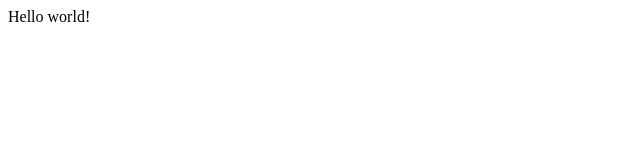
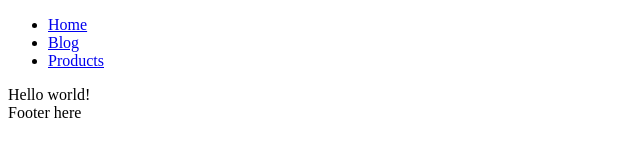
Before and after one commit to shejoycn/gatsby-site, a Gatsby site: page / in a window 1280 px wide. Shown: the whole page, without its empty margins (0-640 px from the left). Built offline with nearby package versions, Linux system fonts and the light colour scheme; Gatsby itself is replaced by a stand-in of ours.

Commit message:
more changes

```diff
--- /dev/null
+++ b/src/components/Footer.js
@@ -0,0 +1,9 @@
+import React from 'react'
+
+export default function Footer() {
+ return (
+  <div>
+   Footer here
+  </div>
+ )
+}
--- /dev/null
+++ b/src/components/Layout.js
@@ -0,0 +1,17 @@
+import React from 'react'
+import Footer from './Footer'
+import { Navbar } from './Navbar'
+
+ function Layout({children}) {
+ return (
+  <>
+   <Navbar />
+    <main>
+     {children}
+    </main>
+   <Footer />
+  </>
+ )
+}
+
+export default Layout
--- /dev/null
+++ b/src/components/Navbar.js
@@ -0,0 +1,22 @@
+import React from 'react'
+import {Link} from 'gatsby'
+
+export const Navbar = () => {
+ return (
+  <div>
+   <nav>
+    <ul>
+     <li>
+      <Link to="/">Home</Link>
+     </li>
+     <li>
+      <Link to="/blog">Blog</Link>
+     </li>
+     <li>
+      <Link to="/products">Products</Link>
+     </li>
+    </ul>
+   </nav>
+  </div>
+ )
+}
--- a/src/pages/index.js
+++ b/src/pages/index.js
@@ -1,5 +1,13 @@
 import React from "react"
+import Layout from "../components/Layout"
 
-export default function Home() {
-  return <div>Hello world!</div>
+ function Home() {
+  return (
+  <div>
+    <Layout>
+    Hello world!
+</Layout>
+  </div>)
 }
+
+export default Home
```
Also changed, not shown: src/pages/404.js (added, +9 -0 lines), src/pages/blog.js (added, +13 -0 lines), src/pages/products.js (added, +14 -0 lines).
